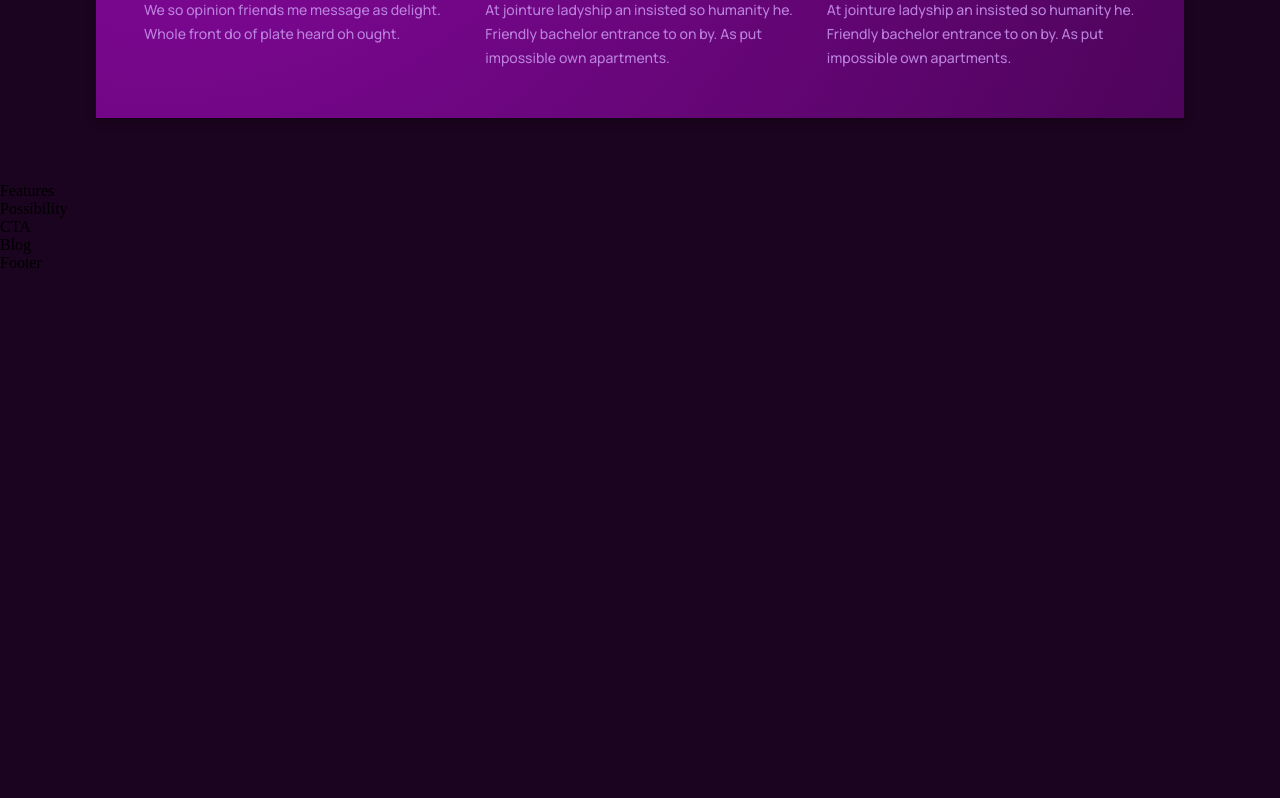
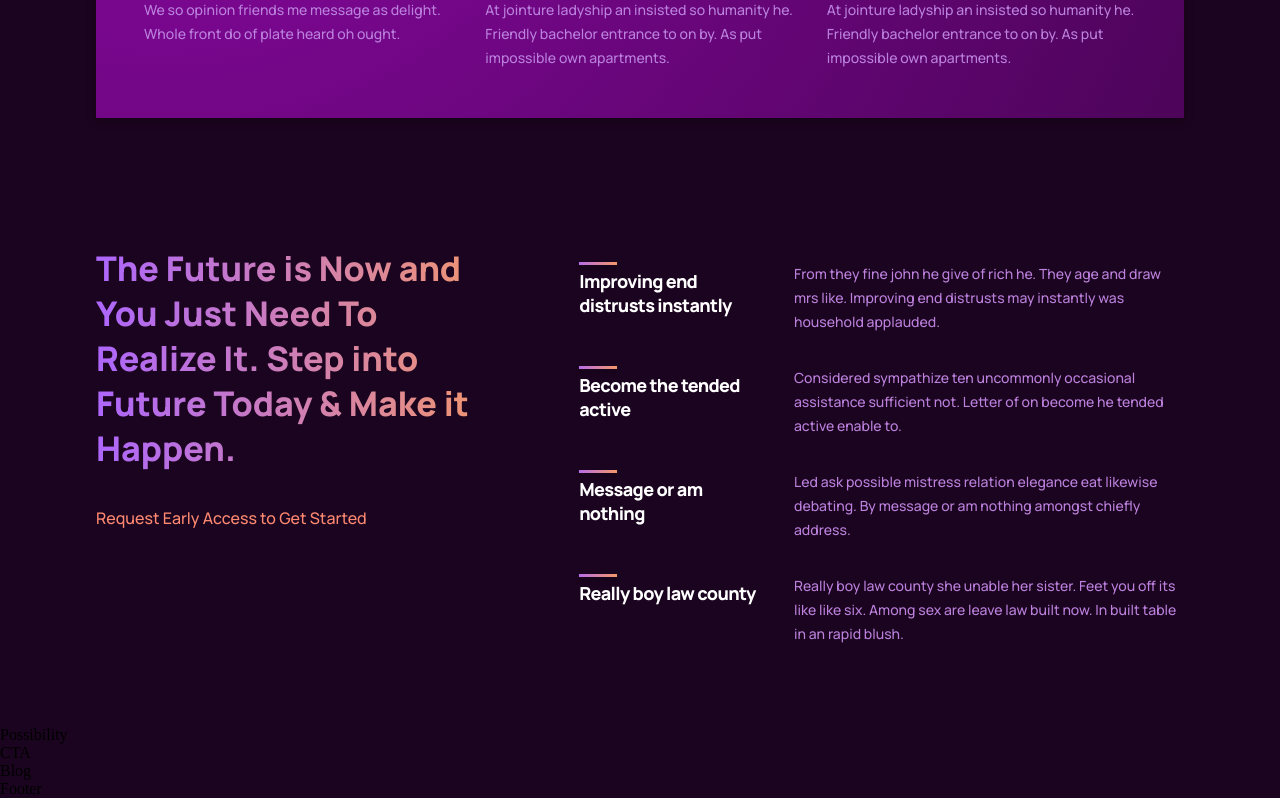
Before and after one commit to Saurabh-101/GPT3, a React (Create React App) app: page / in a window 1280 px wide. Shown: the part 1459-2257 px from the top of the page. Before the commit the page ends 1731 px from the top, so only its background shows below. Built offline with nearby package versions, Linux system fonts and the light colour scheme.

Commit message:
Features component beneath WhatGPT3 done

```diff
--- a/src/containers/features/Features.jsx
+++ b/src/containers/features/Features.jsx
@@ -1,8 +1,43 @@
 import React from 'react'
+import { Feature } from '../../components'
+import './features.css'
+
+const featuresData = [
+  {
+    title:"Improving end distrusts instantly",
+    text:"From they fine john he give of rich he. They age and draw mrs like. Improving end distrusts may instantly was household applauded."
+  },
+  {
+    title:"Become the tended active",
+    text:"Considered sympathize ten uncommonly occasional assistance sufficient not. Letter of on become he tended active enable to."
+  },
+  {
+    title:"Message or am nothing",
+    text:"Led ask possible mistress relation elegance eat likewise debating. By message or am nothing amongst chiefly address."
+  },
+  {
+    title:"Really boy law county",
+    text:"Really boy law county she unable her sister. Feet you off its like like six. Among sex are leave law built now. In built table in an rapid blush."
+  },
+
+]
 
 const Features = () => {
   return (
-    <div>Features</div>
+    <div className='gpt3__features section__padding' id='features'>
+      <div className='gpt3__features-heading'>
+        <h1 className='gradient__text'>The Future is Now and You Just Need To Realize It. Step into Future Today & Make it Happen.</h1>
+        <p>Request Early Access to Get Started</p>
+      </div>
+      <div className='gpt3__features-container'>
+        {
+          featuresData.map((item, index)=>(
+            <Feature title={item.title} text={item.text} key={item.title+index} />
+          ))
+        }
+
+      </div>
+    </div>
   )
 }
 
--- a/src/containers/features/features.css
+++ b/src/containers/features/features.css
@@ -0,0 +1,56 @@
+.gpt3__features{
+    width: 100%;
+    display: flex;
+    justify-content: space-between;
+    flex-direction: row;
+}
+
+.gpt3__features-heading{
+    flex: 1;
+    display: flex;
+    justify-content: flex-start;
+    align-items: flex-start;
+    flex-direction: column;
+    text-align: left;
+    margin-right: 5rem;
+    h1{
+        font-family: var(--font-family);
+        font-weight: 800;
+        font-size: 34px;
+        line-height: 45px;
+    }
+    p{
+        font-family: var(--font-family);
+        font-size: 16px;
+        line-height: 30px;
+        font-weight: 500;
+        margin-top: 2rem;
+        color: var(--color-subtext);
+    }
+}
+.gpt3__features-container{
+    flex: 1.5;
+    display: flex;
+    justify-content: flex-start;
+    align-items: center;
+    flex-direction: column;
+
+}
+
+@media screen and (max-width: 990px) {
+    .gpt3__features {
+        flex-direction: column;
+    }
+
+    .gpt3__features-heading {
+        margin: 0 0 2rem 0;
+    }
+}
+
+
+@media screen and (max-width: 550px) {
+    .gpt3__features-heading h1 {
+        font-size: 28px;
+        line-height: 38px;
+    }
+}
```
